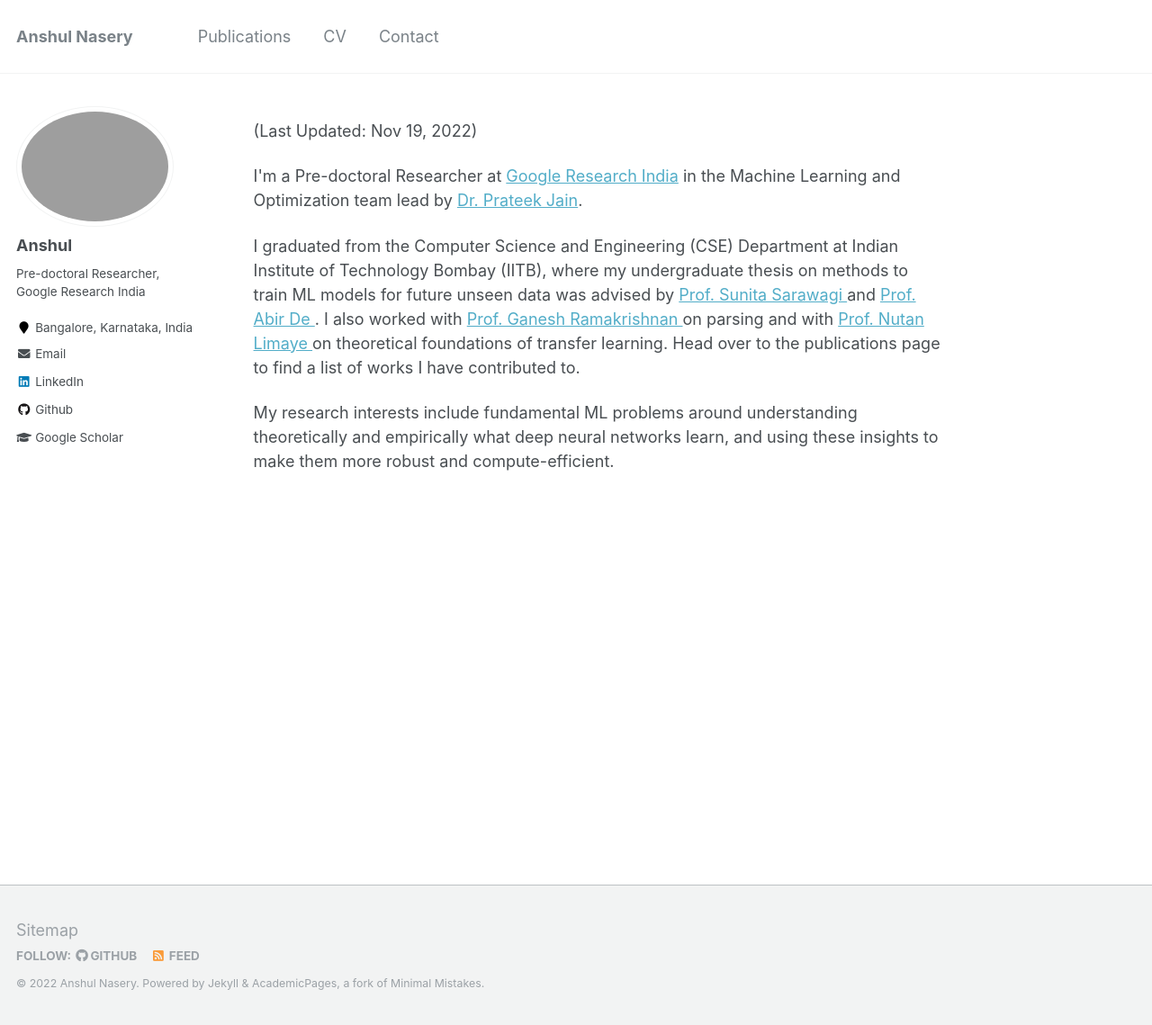
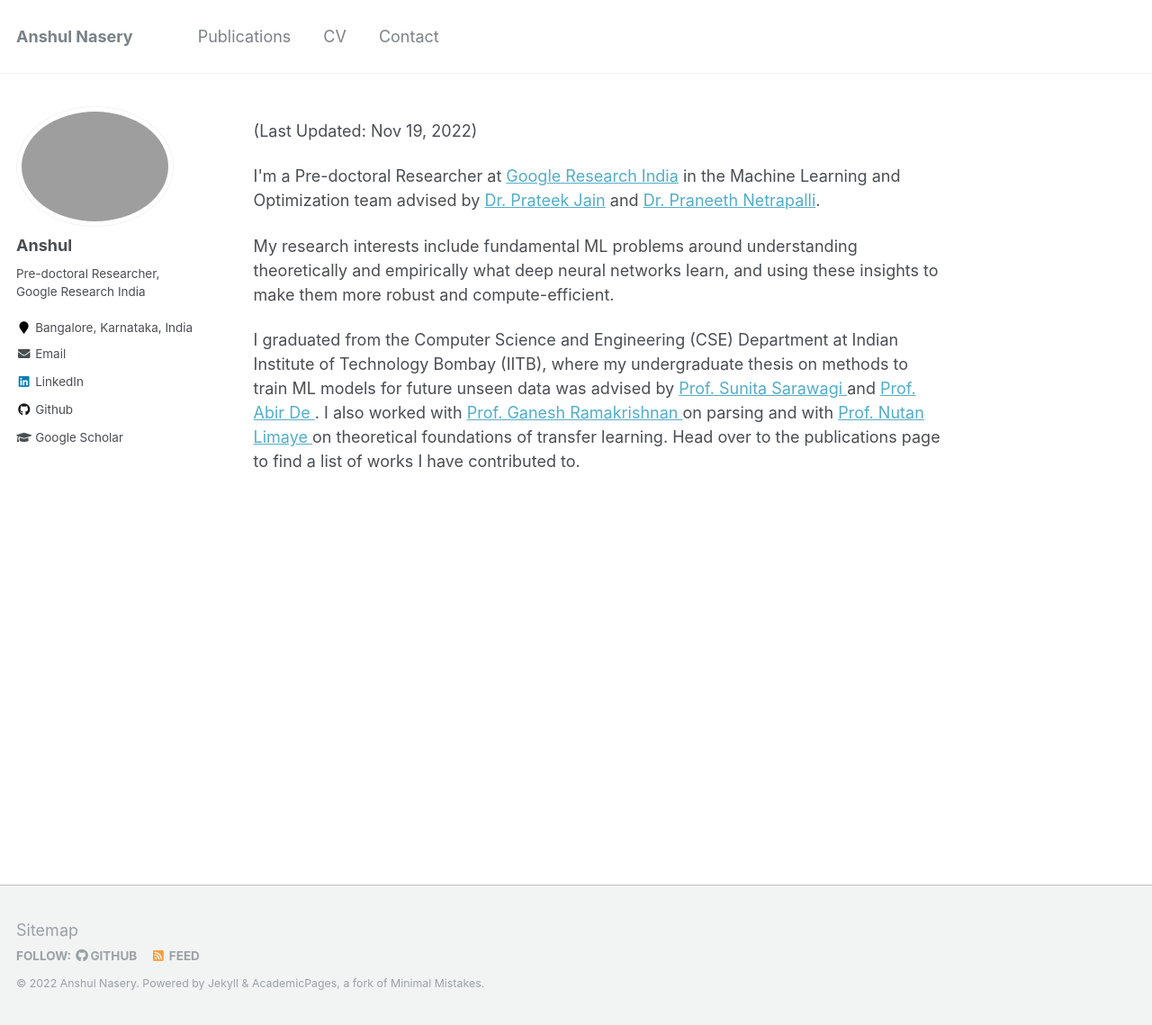
Before and after one commit to anshuln/anshuln.github.io, a Jekyll site: the page built from _pages/about.html, in a window 1280 px wide and 1139 px high. Shown: the whole window at 90% size. Built offline with Jekyll 4.4.1, drawn with Linux system fonts in a browser that asks for light colours.

Commit message:
Update about.html

```diff
--- a/_pages/about.html
+++ b/_pages/about.html
@@ -9,50 +9,8 @@ redirect_from:
 ---
 <p>(Last Updated: Nov 19, 2022)</p>
 
-<p>I'm a Pre-doctoral Researcher at <a herf="https://research.google/locations/india/">Google Research India</a> in the Machine Learning and Optimization team lead by <a href="https://www.prateekjain.org/">Dr. Prateek Jain</a>. </p>
-
-<p>I graduated from the Computer Science and Engineering (CSE) Department at Indian Institute of Technology Bombay (IITB), where my undergraduate thesis on methods to train ML models for future unseen data was advised by <a href="https://www.cse.iitb.ac.in/~sunita/"> Prof. Sunita Sarawagi </a> and <a href="https://abir-de.github.io/">Prof. Abir De </a>. I also worked with <a href="https://www.cse.iitb.ac.in/~ganesh/"> Prof. Ganesh Ramakrishnan </a> on parsing and with <a href="https://www.cse.iitb.ac.in/~nutan/"> Prof. Nutan Limaye </a> on theoretical foundations of transfer learning. Head over to the publications page to find a list of works I have contributed to. </p>
-
-<!-- My current supervisors include [Dr. Sriparna Saha](https://www.iitp.ac.in/~sriparna/) (Associate Professor, IIT Patna), [Dr. Pushpak Bhattacharyya](https://www.cse.iitb.ac.in/~pb/) (Professor, IIT Bombay), [Dr. Adam Jatowt](https://adammo12.github.io/adamjatowt/) (Associate Professor, Kyoto University), [Dr. Gaël H. Dias](https://dias.users.greyc.fr/) (Professor, University of Caen Normandie), and [Dr. Mohammed Hasanuzzaman](https://mohammedhasanuzzaman.github.io/) (Lecturer, Cork Institute of Technology). -->
+<p>I'm a Pre-doctoral Researcher at <a herf="https://research.google/locations/india/">Google Research India</a> in the Machine Learning and Optimization team advised by <a href="https://www.prateekjain.org/">Dr. Prateek Jain</a> and <a href="https://www.praneethnetrapalli.org/">Dr. Praneeth Netrapalli</a>. </p>
 
 <p>My research interests include fundamental ML problems around understanding theoretically and empirically what deep neural networks learn, and using these insights to make them more robust and compute-efficient.</p>
 
-<!-- <p><bold>Life aspiration</bold>: I wish to utilize my research experience to improve the current education landscape, contributing towards the fundamental <a href="https://www.un.org/sustainabledevelopment/education/">right to education</a>.<p> -->
-
-<div style="float:left; width:100%; overflow-y: auto; height: 400px;">
-<ul>
-<!-- <li>06.10.2022 - Conference Paper "T-STAR: Truthful Style Transfer using AMR Graph as Intermediate Representation" got Accepted in <a href="https://2022.emnlp.org/">The 2022 Conference on Empirical Methods in Natural Language Processing</a>.</li>
-
-<li>21.09.2022 - Conference Paper "Topic-aware Multimodal Summarization" got Accepted in <a href="https://www.aacl2022.org/">The 2nd Conference of the Asia-Pacific Chapter of the Association for Computational Linguistics and the 12th International Joint Conference on Natural Language Processing</a>.</li>
-
-<li>29.06.2022 - Conference Paper "Combining Vision and Language Representations for Patch-based Identification of Lexico-Semantic Relations" got Accepted in <a href="https://2022.acmmm.org/">30th ACM International Conference on Multimedia</a>.</li>
-
-<li>19.04.2022 - Preprint of our survey "A Survey on Multi-hop Question Answering and Generation" is out on ArXiV now (<a href="https://arxiv.org/abs/2204.09140">Paper Link.</a>).</li>
-
-<li>04.04.2022 - Conference Paper "MAKED: Multi-lingual Automatic Keyword Extraction Dataset" got Accepted in <a href="https://lrec2022.lrec-conf.org/en/">13th Edition of its Language Resources and Evaluation Conference.</a>.</li>
-
-<li>19.11.2021 - Conference Paper "WIDAR - Weighted Input Document Augmented ROUGE" got Accepted in <a href="https://ecir2022.org/">44th European Conference on Information Retrieval ECIR 2022</a>.</li>
-
-<li>24.07.2021 - Journal Paper "Identifying Complaints based on Semi-Supervised Mincuts" got Accepted in <a href="https://www.journals.elsevier.com/expert-systems-with-applications">Elsvier's Expert Systems With Applications 2021</a>.</li>
-
-<li>07.19.2021 - Joined <a href="https://research.google/locations/india/">Google Research India</a> as a Pre-doctoral Researcher in the Advertising Sciences team.</li>
-
-<li>06.17.2021 - Joined IBM as a Global Research Mentee under the guidance of <a href="https://www.linkedin.com/in/ganesannarayanasamy/">Ganesan Narayanasamy</a>.</li>
-
-<li>06.01.2021 - Joined <a href="https://www.uibk.ac.at/informatik/index.html.en">University of Innsbruck</a> as a part-time Teaching Assistant for the course 2021S703836 VU (Natural Language Processing) under the supervision of <a href="https://adammo12.github.io/adamjatowt/">Prof. Adam Jatowt</a>.</li>
-
-<li>04.14.2021 - Conference paper (full) "Multi-Modal Supplementary-Complementary Summarization using Multi-Objective Optimization" got accepted in <a href="https://sigir.org/sigir2021/">44rd International ACM SIGIR Conference on Research and Development in Information Retrieval</a>.</li>
-
-<li>01.12.2020 - Conference paper "Semantic Extractor-Paraphraser based Abstractive Summarization" got accepted at <a href="http://www.iitp.ac.in/~ai-nlp-ml/icon2020/">17th International Conference on Natural Language Processing (ICON) 2020</a>. </li>
-
-<li>26.12.2020 - Invited to give a talk at <bold>PyData Patna Conference</bold> hosted by <bold>IIT Patna & IEEE</bold>.</li>
-
-<li>05.08.2020 - Received acceptance to participate in the <a href="https://sites.google.com/view/aisummerschool2020">AI Summer School</a> hosted by <a href=https://research.google/locations/india/">Google Research India</a>.</li>
-
-<li>04.23.2020 - Conference paper (short) "Multi-Modal Summary Generation using Multi-objective Optimization" got accepted in <a href="https://sigir.org/sigir2020/">43rd International ACM SIGIR Conference on Research and Development in Information Retrieval</a>.</li>
-
-<li>09.12.2019 - Conference paper (short) "Text-Image-Video Summary Generation using Joint Integer Linear Programming" got accepted in <a href="https://ecir2020.org/">42nd European Conference on Information Retrieval ECIR 2020</a>.</li>
-
-<li>12.10.2018 - Journal Paper "Extractive single document summarization using multi-objective optimization..." got Accepted in <a href="https://www.journals.elsevier.com/knowledge-based-systems">Elsvier's Knowledge-Based Systems. 2018</a>.</li> -->
-</ul>
-</div>
+<p>I graduated from the Computer Science and Engineering (CSE) Department at Indian Institute of Technology Bombay (IITB), where my undergraduate thesis on methods to train ML models for future unseen data was advised by <a href="https://www.cse.iitb.ac.in/~sunita/"> Prof. Sunita Sarawagi </a> and <a href="https://abir-de.github.io/">Prof. Abir De </a>. I also worked with <a href="https://www.cse.iitb.ac.in/~ganesh/"> Prof. Ganesh Ramakrishnan </a> on parsing and with <a href="https://www.cse.iitb.ac.in/~nutan/"> Prof. Nutan Limaye </a> on theoretical foundations of transfer learning. Head over to the publications page to find a list of works I have contributed to. </p>
```
